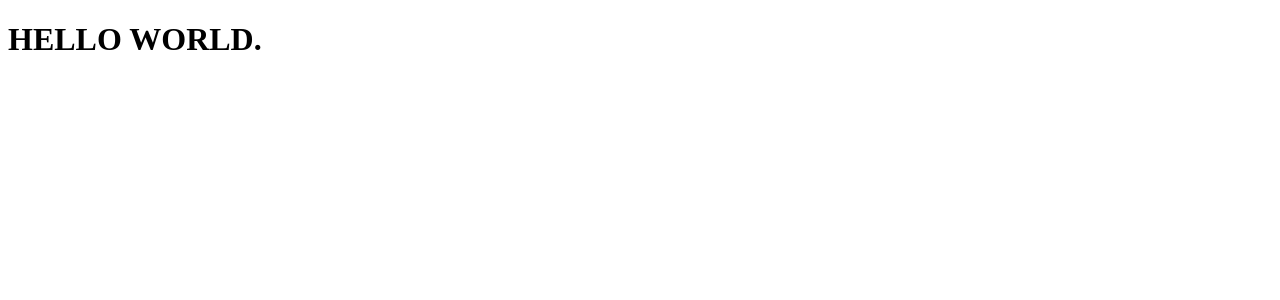
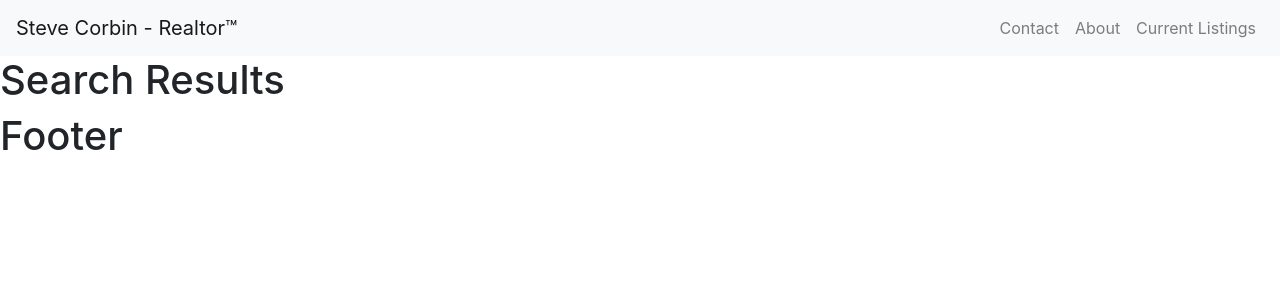
Before and after one commit to aimeecesler/steve-corbin-realtor, a React (Create React App) app: page /search-results in a window 1280 px wide. Shown: the top 300 px of the page. Built offline with nearby package versions, Linux system fonts and the light colour scheme; the HTML template or start-up script is replaced by a standard one.

Commit message:
initial page setup with navbar

```diff
--- a/package.json
+++ b/package.json
@@ -6,8 +6,11 @@
     "@testing-library/jest-dom": "^5.11.6",
     "@testing-library/react": "^11.2.1",
     "@testing-library/user-event": "^12.2.2",
+    "bootstrap": "^4.5.3",
     "react": "^17.0.1",
+    "react-bootstrap": "^1.4.0",
     "react-dom": "^17.0.1",
+    "react-router-dom": "^5.2.0",
     "react-scripts": "4.0.0",
     "web-vitals": "^0.2.4"
   },
--- a/public/index.html
+++ b/public/index.html
@@ -10,21 +10,14 @@
       content="Web site created using create-react-app"
     />
     <link rel="apple-touch-icon" href="%PUBLIC_URL%/logo192.png" />
-    <!--
-      manifest.json provides metadata used when your web app is installed on a
-      user's mobile device or desktop. See https://developers.google.com/web/fundamentals/web-app-manifest/
-    -->
+    <link
+      rel="stylesheet"
+      href="https://maxcdn.bootstrapcdn.com/bootstrap/4.5.0/css/bootstrap.min.css"
+      integrity="sha384-9aIt2nRpC12Uk9gS9baDl411NQApFmC26EwAOH8WgZl5MYYxFfc+NcPb1dKGj7Sk"
+      crossorigin="anonymous"
+    />
     <link rel="manifest" href="%PUBLIC_URL%/manifest.json" />
-    <!--
-      Notice the use of %PUBLIC_URL% in the tags above.
-      It will be replaced with the URL of the `public` folder during the build.
-      Only files inside the `public` folder can be referenced from the HTML.
-
-      Unlike "/favicon.ico" or "favicon.ico", "%PUBLIC_URL%/favicon.ico" will
-      work correctly both with client-side routing and a non-root public URL.
-      Learn how to configure a non-root public URL by running `npm run build`.
-    -->
-    <title>React App</title>
+    <title>Steve Corbin - Realtor&trade;</title>
   </head>
   <body>
     <noscript>You need to enable JavaScript to run this app.</noscript>
--- a/src/App.js
+++ b/src/App.js
@@ -1,8 +1,27 @@
-
+import { BrowserRouter as Router, Switch, Route } from "react-router-dom";
+import MyNavbar from "./components/MyNavbar/MyNavbar";
+import Footer from "./components/Footer/Footer";
+import Home from "./pages/Home/Home";
+import About from "./pages/About/About";
+import Contact from "./pages/Contact/Contact";
+import CurrentListings from "./pages/CurrentListings/CurrentListings";
+import SearchResults from "./pages/SearchResults/SearchResults";
 
 function App() {
   return (
-<h1>HELLO WORLD.</h1>
+    <Router>
+      <div className="d-flex flex-column min-vh-100">
+        <MyNavbar />
+        <Switch>
+          <Route exact path="/" component={Home} />
+          <Route exact path="/about" component={About} />
+          <Route exact path="/contact" component={Contact} />
+          <Route exact path="/current-listings" component={CurrentListings} />
+          <Route exact path="/search-results" component={SearchResults} />
+        </Switch>
+        <Footer />
+      </div>
+    </Router>
   );
 }
 
--- /dev/null
+++ b/src/components/Footer/Footer.jsx
@@ -0,0 +1,11 @@
+import React from 'react';
+
+const Footer = () => {
+    return (
+        <div>
+            <h1>Footer</h1>
+        </div>
+    );
+};
+
+export default Footer;
--- /dev/null
+++ b/src/components/MyNavbar/MyNavbar.jsx
@@ -0,0 +1,21 @@
+import React from "react";
+import Navbar from "react-bootstrap/Navbar";
+import Nav from "react-bootstrap/Nav";
+
+const MyNavbar = () => {
+  return (
+    <Navbar bg="light" expand="lg">
+    <Navbar.Brand href="/">Steve Corbin - Realtor&trade;</Navbar.Brand>
+    <Navbar.Toggle aria-controls="basic-navbar-nav" />
+    <Navbar.Collapse id="basic-navbar-nav">
+      <Nav className="ml-auto">
+        <Nav.Link href="/contact">Contact</Nav.Link>
+        <Nav.Link href="/about">About</Nav.Link>
+        <Nav.Link href="/current-listings">Current Listings</Nav.Link>
+      </Nav>
+    </Navbar.Collapse>
+  </Navbar>
+  )
+};
+
+export default MyNavbar;
--- /dev/null
+++ b/src/pages/About/About.jsx
@@ -0,0 +1,11 @@
+import React from 'react';
+
+const About = () => {
+    return (
+        <div>
+            <h1>About</h1>
+        </div>
+    );
+};
+
+export default About;
--- /dev/null
+++ b/src/pages/Contact/Contact.jsx
@@ -0,0 +1,11 @@
+import React from "react";
+
+const Contact = () => {
+  return (
+    <div>
+      <h1>Contact</h1>
+    </div>
+  );
+};
+
+export default Contact;
--- /dev/null
+++ b/src/pages/CurrentListings/CurrentListings.jsx
@@ -0,0 +1,11 @@
+import React from "react";
+
+const CurrentListings = () => {
+  return (
+    <div>
+      <h1>Current Listings</h1>
+    </div>
+  );
+};
+
+export default CurrentListings;
--- /dev/null
+++ b/src/pages/Home/Home.jsx
@@ -0,0 +1,11 @@
+import React from 'react';
+
+const Home = () => {
+    return (
+        <div>
+            <h1>Home</h1>
+        </div>
+    );
+};
+
+export default Home;
--- /dev/null
+++ b/src/pages/SearchResults/SearchResults.jsx
@@ -0,0 +1,11 @@
+import React from 'react';
+
+const SearchResults = () => {
+    return (
+        <div>
+          <h1>Search Results</h1>
+        </div>
+    );
+};
+
+export default SearchResults;
```
Also changed, not shown: 1 other file (tests, documents, lock files or other folders).
